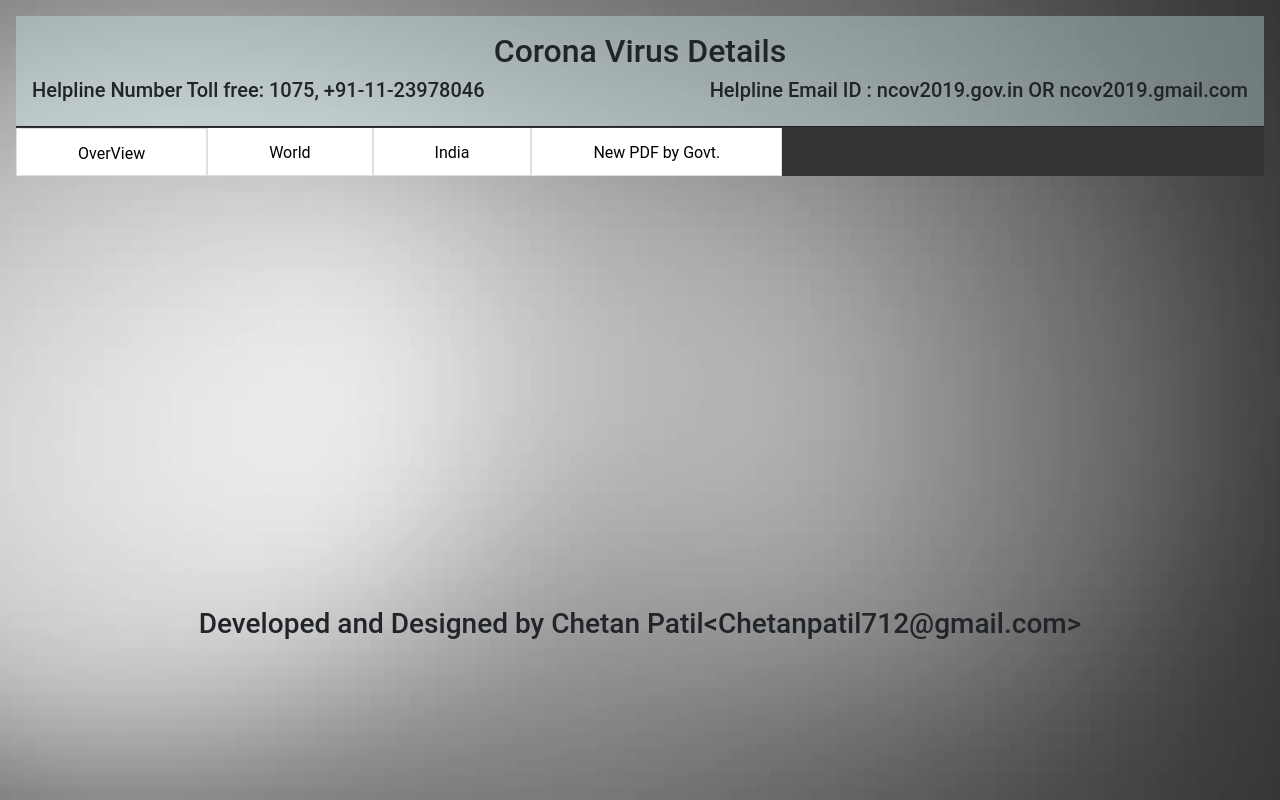
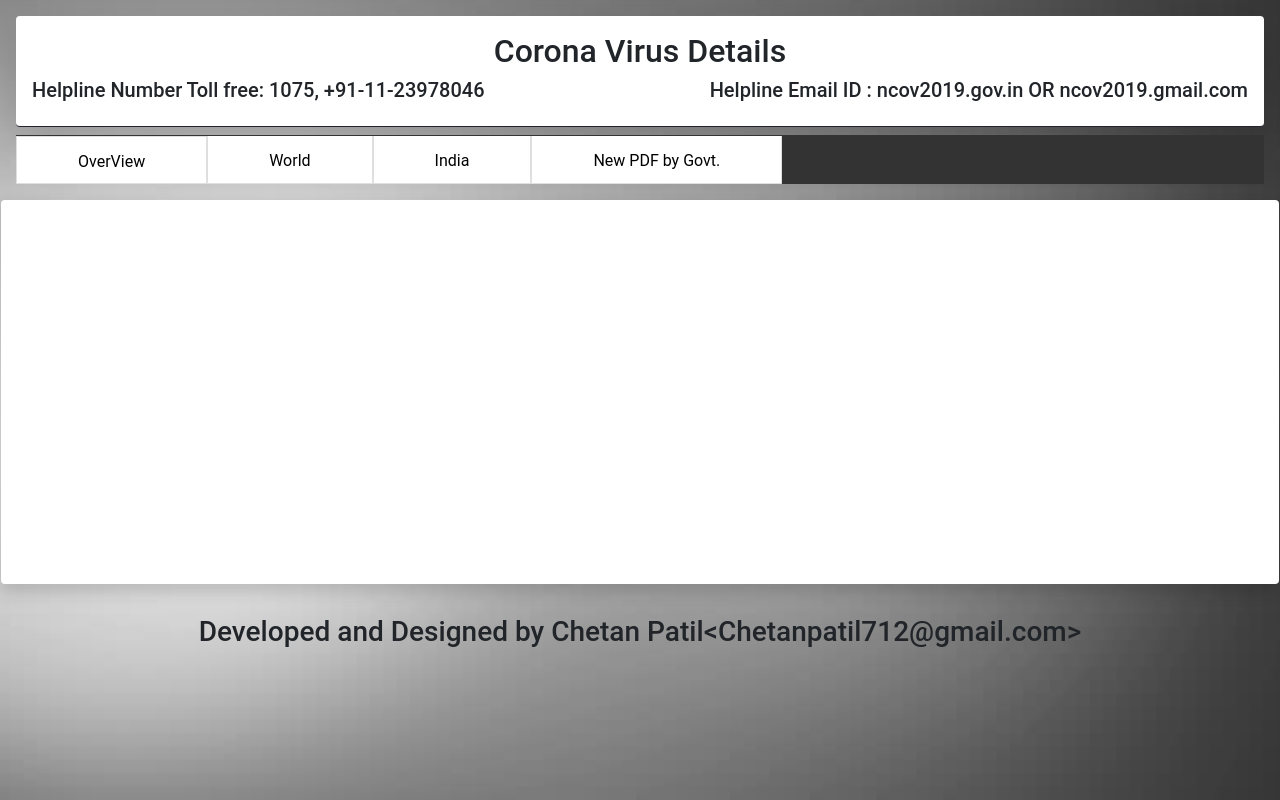
Before and after one commit to princechetu1/CoronaReactApp, a React (Create React App) app in the folder corona-info/: page /graph in a window 1280 px wide. Built offline with nearby package versions, Linux system fonts and the light colour scheme.

Commit message:
changes required for Design

```diff
--- a/corona-info/src/Components/DetailedComponent.js
+++ b/corona-info/src/Components/DetailedComponent.js
@@ -33,7 +33,7 @@ export default class DetailedComponent extends Component {
                     </li>
                         </ul>
                 </div>
-                <div className='col-12 detailsBlock'>
+                <div className='col-12 detailsBlock shadow p-3 mb-5 bg-white rounded'>
                     <TableContent />
                 </div>
 
--- a/corona-info/src/Components/Header.js
+++ b/corona-info/src/Components/Header.js
@@ -4,7 +4,7 @@ import React, {Component } from 'react';
 export default class Header extends Component {
     render() {
         return (
-            <div className='headerStyle'>
+            <div className='headerStyle shadow-lg p-3 mb-2 bg-white rounded'>
                 <h2>{'Corona Virus Details '}</h2>
                 <h5 className='row'>
                     <div className='col-6'>
```
